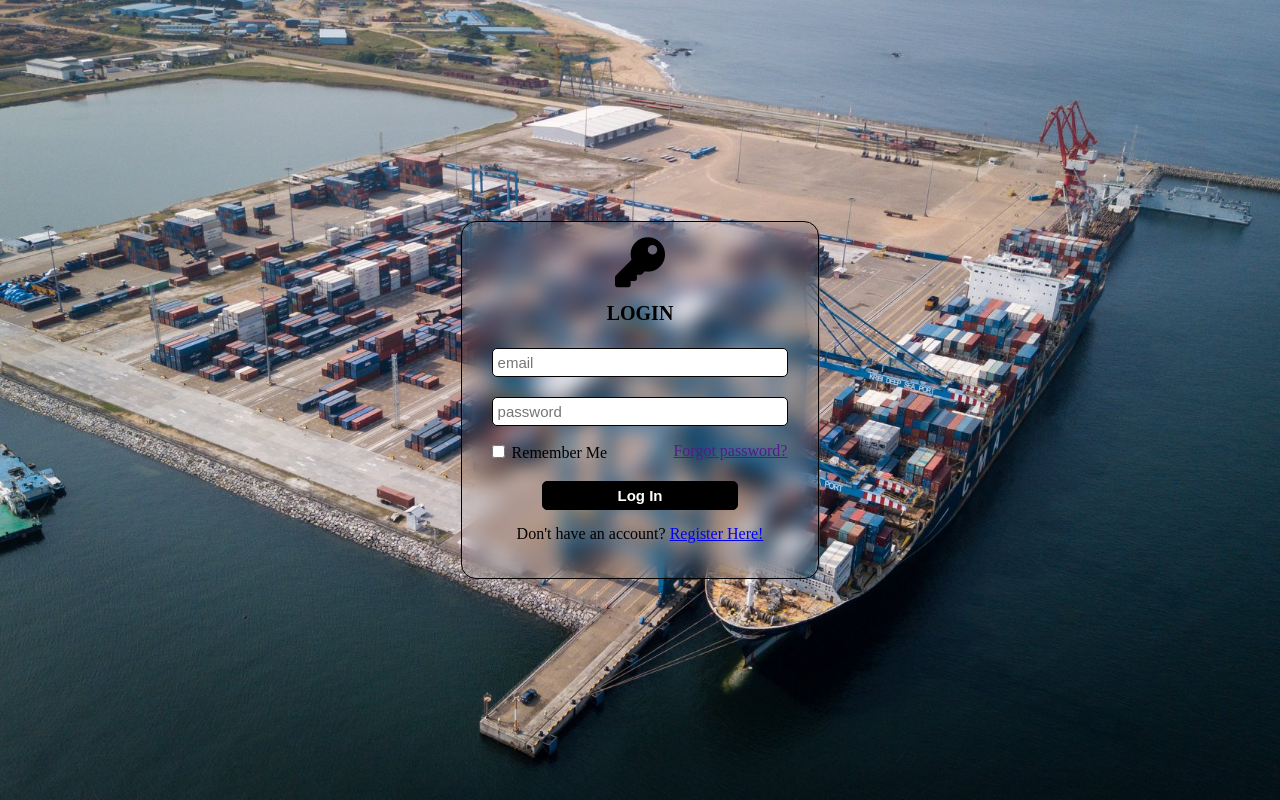
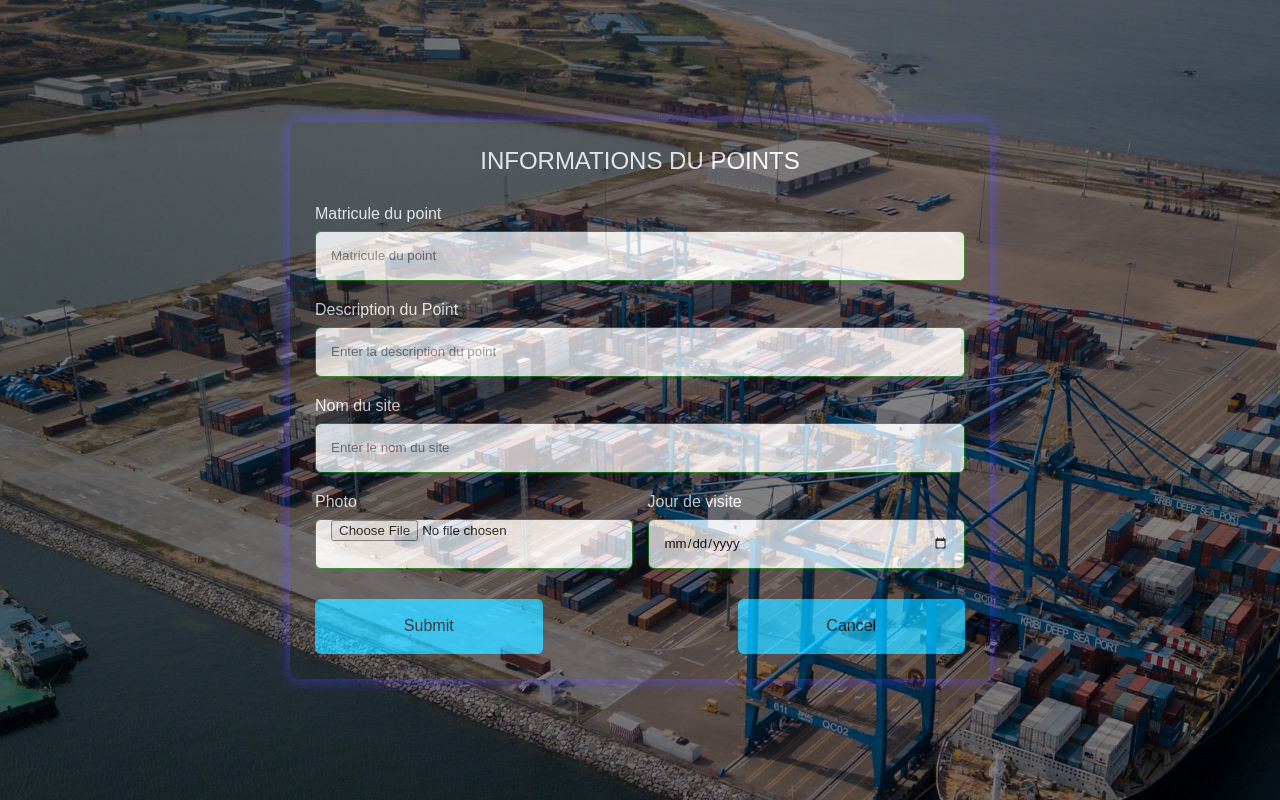
Before and after one commit to iamYannickD/DigitalPAK, a PHP site: page /login.php in a window 1280 px wide. Run offline with PHP 8.4, Linux system fonts and the light colour scheme.

Commit message:
Update login.php

```diff
--- a/login.php
+++ b/login.php
@@ -1,70 +1,71 @@
+<?php
+ session_start();
+?>
 <!DOCTYPE html>
 <html lang="en">
 <head>
     <meta charset="UTF-8">
     <meta name="viewport" content="width=device-width, initial-scale=1.0">
-    <title> Page de Connection </title>
-    <link rel="stylesheet" href="./css/stylelogin.css">
+    <title> Infos sur le points </title>
+    <link rel="stylesheet" href="./css/styleinfospoints.css">
     <link rel="stylesheet" href="fontawesome-free-5.15.4-web/css/all.min.css">
 </head>
 <body>
-    <form id="container" method="post">
-        <i class="fa fa-key"> </i>
-        <h1 id="titre">LOGIN</h1>
-            <input type="text" id="nom" name="mail" placeholder="email" required>
-            <input type="password" id="nom" name="pass" placeholder="password" required>
-        <div id="remember">
-            <div>
-                <input type="checkbox" name="remember" id="remember" >
-                <label for="remember"> Remember Me</label>
+    <div id="flou"></div>
+    <section class="container">
+        <header> INFORMATIONS DU POINTS </header>
+        <form action="#" class="form" method="post" enctype="multipart/form-data">
+            <div class="input-box">
+                <label>Matricule du point</label>
+                <input type="text" placeholder="Matricule du point" name="matricule" required>
+            </div>
 
+            <div class="input-box">
+                <label>Description du Point</label>
+                <input type="text" placeholder="Enter la description du point" name="desc" >
             </div>
-            <a href=""> Forgot password? </a>
+
+            <div class="input-box">
+                <label>Nom du site</label>
+                <input type="text" placeholder="Enter le nom du site" name="name" required>
+            </div>
+            <div class="column">
+                <div class="input-box">
+                    <label>Photo</label>
+                    <input type="file" id="capture" accept="image/*,video/*,audio/*" capture="camera" name="pic" requiered>
+
+                </div>
+
+                <div class="input-box">
+                    <label>Jour de visite</label>
+                    <input type="date" placeholder="Enter le jour de visite" required name="data" required>
+                </div>
+            </div>
+
+        <div id="submit-cancel">
+            <button name="submit">Submit </button>
+            <button name="cancel">Cancel </button>
         </div>
-        <input type="submit" value="Log In" name="submite">
 
-        <div>
-             <p id="fin">Don't have an account? <a href="./registration.php">Register Here! </a></p>
-             <?php
-             if(isset($_POST['submite']))
-             {
-
-                $mail=$_POST['mail'];
-
-                $pass=$_POST['pass'];
-
-                 try{
-                     $bd= new PDO ('mysql:host=localhost;dbname=pak','root','');
-                 }
-                 catch(Exception $e)
-                 {
-                     die('Erreur: '.$e->getMessage());
-                 }
-                 $reponse =$bd->prepare('SELECT COUNT(ID) as chiffre FROM UTILISATEUR WHERE EMAIL=:a and MOT_DE_PASSE=:b');
-                          $reponse->execute(array(
-                             'a'=>$mail,
-                             'b'=>$pass
-
-                          ));
-                          $data=$reponse->fetch();
-                          if($data['chiffre']==0)
-                          {
-                                echo "Vous n'etes pas authoris&eacute a vous connecter";
-                          }
-                          else
-                          {
-
-
-                            header('Location: http:index.html');
-
-                          }
-                        }
-                    ?>
-
-
-
-
-        </div>
-    </form>
+        </form>
+    </section>
 </body>
 </html>
+<?php
+if(isset($_POST['submit']))
+{
+    $_SESSION['matricule']=$_POST['matricule'];
+    $_SESSION['desc']=$_POST['desc'];
+    $_SESSION['name']=$_POST['name'];
+    $_SESSION['date']=$_POST['date'];
+    $info=pathinfo($_FILES['pic']['name']);
+    $ext=$info['extension'];
+    $newname="newname.".rand(0,999).".".$ext;
+    $target='images/'.$newname;
+    $_SESSION['newname']=$newname;
+    move_uploaded_file($_FILES['pic']['tmp_name'],$target);
+
+    header('Location: http:madatas.php');
+
+}
+?>
```
